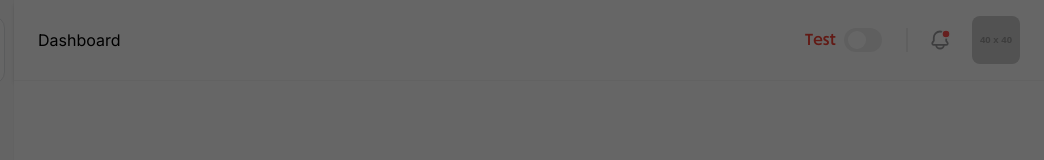
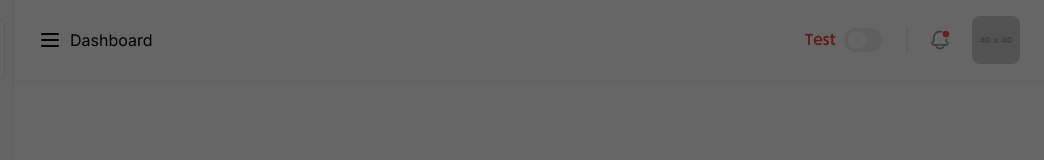
Before and after one commit to Invalid8/payshiga-dash, a React (Vite) app: page /dashboard in a window 1280 px wide. Shown: the top 160 px of the page, without its empty margins (236-1280 px from the left). Built offline with nearby package versions, Linux system fonts and the light colour scheme.

Commit message:
+ header btn

```diff
--- a/src/components/custom/Header.tsx
+++ b/src/components/custom/Header.tsx
@@ -6,6 +6,7 @@ import {
   PopoverContent,
   PopoverHandler,
 } from "@material-tailwind/react";
+import { MenuIcon } from "lucide-react";
 import { useState } from "react";
 
 const Header = () => {
@@ -17,7 +18,12 @@ const Header = () => {
 
   return (
     <header className="bg-white shadow-md flex justify-between items-center p-4 px-6 border-b border-[#F5F5F5]">
-      <div className="">Dashboard</div>
+      <div className="flex items-center gap-2">
+        <button className="md:block hidden">
+          <MenuIcon />
+        </button>
+        <span>Dashboard</span>
+      </div>
       <div className="flex items-center space-x-3">
         <div className="text-live flex gap-2 items-center pr-6 border-r-2 border-gray-200">
           <span
```
